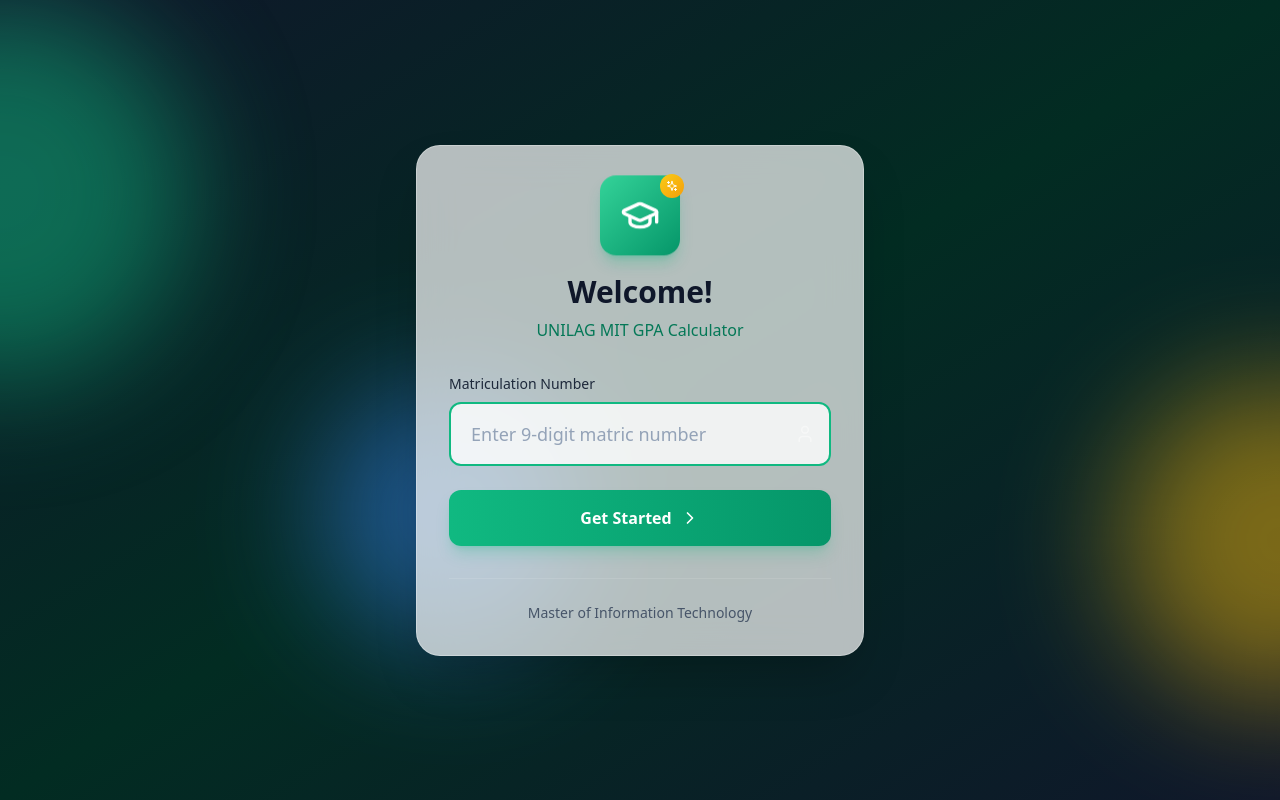
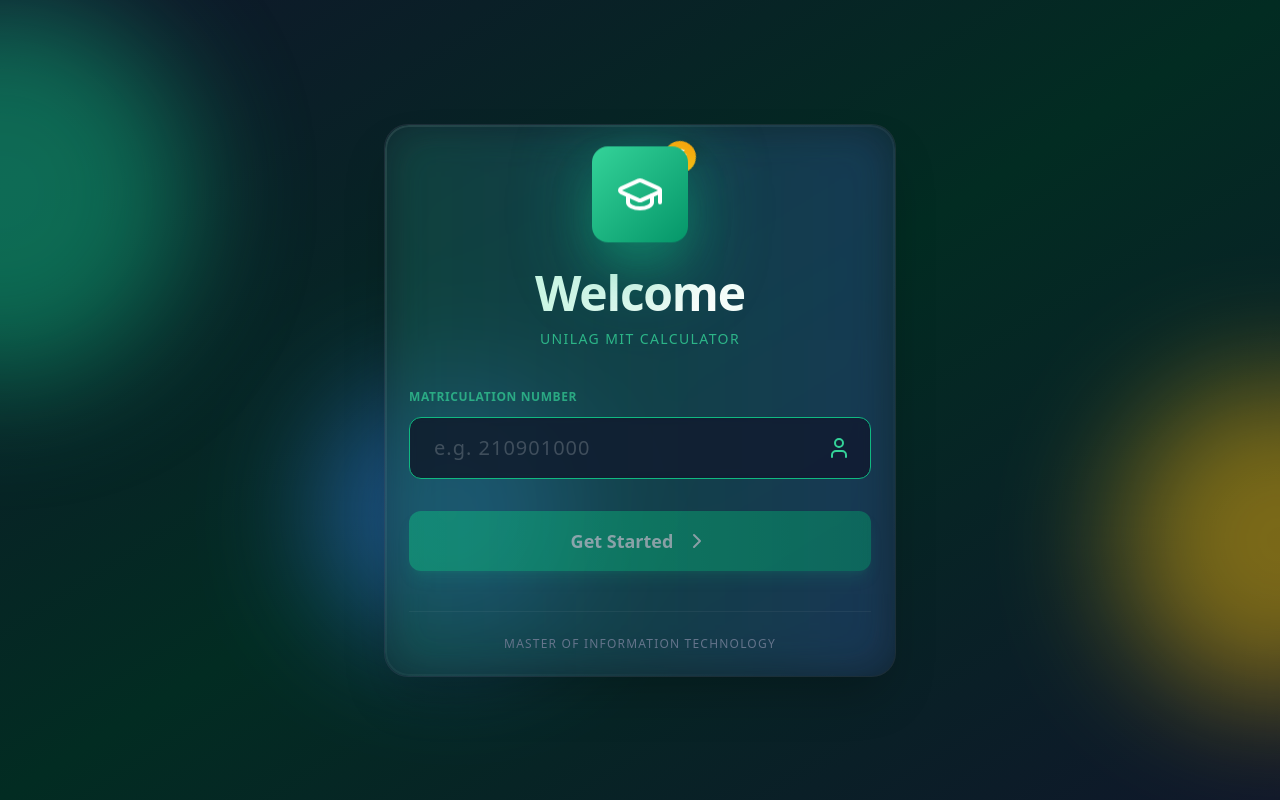
Before and after one commit to ridbay/UNILAG-MIT-GPA-CALCULATOR, a React (Vite) app: page / in a window 1280 px wide. Built offline with nearby package versions, Linux system fonts and the light colour scheme.

Commit message:
feat: refactor dashboard layout to a bento-grid and add visual progress tracking to GPA display

```diff
--- a/src/components/GpaDisplay.tsx
+++ b/src/components/GpaDisplay.tsx
@@ -94,48 +94,89 @@
 
   return (
     <div className="relative">
-      <div id="gpa-display-card" ref={cardRef} className="glass rounded-2xl p-6 card-hover">
-        <div className="text-center">
-          {/* Giant GPA Number */}
-          <div className="relative inline-block mb-4">
-            <div className={`text-7xl font-black bg-gradient-to-br ${getGpaGradient()} bg-clip-text text-transparent`}>
-              {gpa.toFixed(2)}
+      <div id="gpa-display-card" ref={cardRef} className="bento-item col-span-12 lg:col-span-12 flex flex-col items-center justify-center min-h-[300px]">
+        <div className="text-center w-full relative z-10">
+          {/* Circular Progress & Giant GPA Number */}
+          <div className="relative inline-flex items-center justify-center w-64 h-64 mb-6">
+            {/* SVG Ring */}
+            <svg className="absolute inset-0 w-full h-full transform -rotate-90" viewBox="0 0 100 100">
+              {/* Background track */}
+              <circle
+                cx="50"
+                cy="50"
+                r="45"
+                fill="none"
+                stroke="rgba(255,255,255,0.1)"
+                strokeWidth="8"
+                className="transition-all duration-1000 ease-out"
+              />
+              {/* Progress track */}
+              <circle
+                cx="50"
+                cy="50"
+                r="45"
+                fill="none"
+                stroke={gpa >= 4.50 ? '#10b981' : gpa >= 2.40 ? '#3b82f6' : gpa >= 1.50 ? '#f97316' : '#ef4444'}
+                strokeWidth="8"
+                strokeLinecap="round"
+                strokeDasharray={`${(gpa / 5) * 283} 283`}
+                className="transition-all duration-1000 ease-out animate-pulse-glow"
+              />
+            </svg>
+
+            {/* Inner Content */}
+            <div className="flex flex-col items-center justify-center absolute inset-0">
+              <div className={`text-6xl font-black bg-gradient-to-br ${getGpaGradient()} bg-clip-text text-transparent`}>
+                {gpa.toFixed(2)}
+              </div>
+              <div className="text-slate-400 text-xs font-medium uppercase tracking-wider mt-1">out of 5.0</div>
             </div>
+
             {gpa >= 4.50 && (
-              <div className="absolute -top-2 -right-2">
-                <Sparkles className="w-8 h-8 text-yellow-400 animate-pulse" />
+              <div className="absolute top-0 right-0 animate-spin-slow">
+                <Sparkles className="w-8 h-8 text-yellow-400" />
               </div>
             )}
           </div>
 
-          <div className="text-slate-700 text-sm mb-4">Cumulative GPA</div>
-
+          {/* GPA Class Badge */}
           {gpa > 0 && (
-            <div className={`inline-flex items-center gap-2 px-4 py-2 rounded-full bg-gradient-to-r ${getClassBadgeColors()}`}>
-              <span className={`font-semibold ${getClassTextColor()}`}>
+            <div className={`inline-flex items-center gap-2 px-6 py-2.5 rounded-2xl bg-gradient-to-r ${getClassBadgeColors()} shadow-xl backdrop-blur-md mb-6 transition-transform hover:scale-105 cursor-default`}>
+              <span className={`font-bold ${getClassTextColor()} tracking-wide`}>
                 {gpaClass}
               </span>
             </div>
           )}
         </div>
 
+        {/* Gamification / Next Milestone */}
+        {gpa > 0 && gpa < 4.50 && (
+          <div className="w-full mt-2 pt-6 border-t border-white/5">
+            <div className="text-center p-4 rounded-xl bg-white/5 border border-white/10 backdrop-blur-sm">
+              <p className="text-sm text-slate-300">
+                <span className="font-semibold text-white">Next Milestone:</span> Keep pushing! You're on your way to the next class.
+              </p>
+            </div>
+          </div>
+        )}
+
         {/* Graduation Status */}
-        <div className="mt-6 pt-6 border-t border-white/10">
-          <div className="flex items-center gap-3">
-            <div className={`p-2 rounded-lg bg-gradient-to-br ${getStatusBgGradient()}`}>
-              <StatusIcon className={`w-5 h-5 ${graduationStatus.color}`} />
+        <div className="w-full mt-6 pt-6 border-t border-white/5">
+          <div className="flex items-center gap-4 p-4 rounded-xl bg-white/5 border border-white/10 transition-colors hover:bg-white/10">
+            <div className={`p-3 rounded-xl bg-gradient-to-br ${getStatusBgGradient()}`}>
+              <StatusIcon className={`w-6 h-6 ${graduationStatus.color}`} />
             </div>
-            <div className="flex-1">
-              <div className={`font-semibold ${graduationStatus.color}`}>{graduationStatus.status}</div>
-              <div className="text-xs text-slate-600">{graduationStatus.description}</div>
+            <div className="flex-1 text-left">
+              <div className={`font-bold text-lg ${graduationStatus.color}`}>{graduationStatus.status}</div>
+              <div className="text-sm text-slate-400">{graduationStatus.description}</div>
             </div>
           </div>
         </div>
 
         {/* Branding for screenshot */}
         {gpa > 0 && (
-          <div className="mt-4 pt-4 border-t border-white/5 text-center">
-            <div className="text-xs text-slate-500">UNILAG MIT GPA Calculator</div>
+          <div className="mt-6 pt-4 border-t border-white/5 text-center w-full">
+            <div className="text-xs text-slate-500 font-medium tracking-wide">UNILAG MIT GPA Calculator</div>
           </div>
         )}
       </div>
--- a/src/components/WelcomeScreen.tsx
+++ b/src/components/WelcomeScreen.tsx
@@ -18,34 +18,44 @@
       <div className="orb w-64 h-64 bg-blue-500 top-1/2 left-1/4 animate-float" style={{ animationDelay: '-2s' }} />
 
       <div className="relative z-10 min-h-screen flex items-center justify-center p-4">
-        <div className="glass rounded-3xl p-8 w-full max-w-md animate-scale-in shadow-2xl">
+        <div className="bento-item p-10 w-full max-w-lg animate-slide-up shadow-2xl relative overflow-hidden group">
+          {/* Decorative cinematic lighting */}
+          <div className="absolute top-0 inset-x-0 h-px bg-gradient-to-r from-transparent via-emerald-400 to-transparent opacity-0 group-hover:opacity-100 transition-opacity duration-1000" />
+          <div className="absolute -inset-1 bg-gradient-to-r from-emerald-500 to-blue-500 rounded-3xl opacity-20 blur-xl group-hover:opacity-30 transition-opacity duration-1000" />
+
           {/* Logo */}
-          <div className="text-center mb-8">
-            <div className="relative inline-block">
-              <div className="w-20 h-20 bg-gradient-to-br from-emerald-400 to-emerald-600 rounded-2xl flex items-center justify-center mx-auto mb-4 animate-bounce-subtle shadow-lg shadow-emerald-500/30">
-                <GraduationCap className="w-10 h-10 text-white" />
+          <div className="text-center mb-10 relative z-10">
+              <div className="relative inline-block">
+                <div className="w-24 h-24 bg-gradient-to-br from-emerald-400 to-emerald-600 rounded-2xl flex items-center justify-center mx-auto mb-6 animate-bounce-subtle shadow-2xl shadow-emerald-500/40 relative z-10 transform transition-transform group-hover:scale-105">
+                  <GraduationCap className="w-12 h-12 text-white" />
+                </div>
+                {/* Glow behind logo */}
+                <div className="absolute inset-0 bg-emerald-500 blur-2xl opacity-40 animate-pulse-glow" />
+                <div className="absolute -top-2 -right-2 w-8 h-8 bg-gradient-to-br from-yellow-400 to-amber-500 rounded-full flex items-center justify-center animate-spin-slow shadow-lg">
+                  <Sparkles className="w-4 h-4 text-white" />
+                </div>
               </div>
-              <div className="absolute -top-1 -right-1 w-6 h-6 bg-gradient-to-br from-yellow-400 to-amber-500 rounded-full flex items-center justify-center animate-pulse">
-                <Sparkles className="w-3 h-3 text-white" />
-              </div>
+              <h1 className="text-5xl font-black text-transparent bg-clip-text bg-gradient-to-r from-emerald-300 via-white to-emerald-300 animate-gradient mb-3 tracking-tight">
+                Welcome
+              </h1>
+              <p className="text-emerald-400/80 font-medium tracking-widest uppercase text-sm">
+                UNILAG MIT Calculator
+              </p>
             </div>
-            <h1 className="text-3xl font-bold text-slate-900 mb-2">Welcome!</h1>
-            <p className="text-emerald-700">UNILAG MIT GPA Calculator</p>
-          </div>
 
           {/* Form */}
-          <div className="space-y-6">
-            <div>
-              <label htmlFor="matric-number" className="block text-sm font-medium text-slate-800 mb-2">
+          <div className="space-y-8 relative z-10">
+            <div className="relative">
+              <label htmlFor="matric-number" className="block text-xs font-bold text-emerald-400/70 uppercase tracking-wider mb-3">
                 Matriculation Number
               </label>
-              <div className="relative group">
+              <div className="relative group/input">
+                <div className={`absolute -inset-0.5 bg-gradient-to-r from-emerald-500 to-blue-500 rounded-xl blur opacity-0 group-hover/input:opacity-30 transition duration-500 ${hasInput ? 'opacity-30' : ''}`} />
                 <input
                   type="text"
                   id="matric-number"
-                  className={`w-full px-5 py-4 bg-white/10 border-2 ${hasInput && !isValidMatric ? 'border-red-400/50' : 'border-white/20'
-                    } rounded-xl text-slate-900 placeholder-slate-400 focus:border-emerald-500 focus:bg-white/80 transition-all duration-300 outline-none text-lg`}
-                  placeholder="Enter 9-digit matric number"
+                  className={`relative w-full px-6 py-4 bg-slate-900/50 border ${hasInput && !isValidMatric ? 'border-red-400/50' : 'border-white/10'} rounded-xl text-white placeholder-white/20 focus:border-emerald-500 focus:bg-slate-900/80 transition-all duration-300 outline-none text-xl font-medium tracking-wider backdrop-blur-sm`}
+                  placeholder="e.g. 210901000"
                   value={matricNumber}
                   onChange={(e) => {
                     const value = e.target.value.replace(/\D/g, '').slice(0, 9);
@@ -53,13 +63,13 @@
                   }}
                   autoFocus
                 />
-                <div className="absolute right-4 top-1/2 -translate-y-1/2">
-                  <User className="w-5 h-5 text-white/40" />
+                <div className="absolute right-5 top-1/2 -translate-y-1/2 text-white/30 group-focus-within/input:text-emerald-400 transition-colors">
+                  <User className="w-6 h-6" />
                 </div>
               </div>
               {hasInput && !isValidMatric && (
-                <p className="mt-2 text-sm text-red-400 flex items-center gap-1">
-                  <span className="w-1 h-1 bg-red-400 rounded-full" />
+                <p className="absolute -bottom-6 left-0 text-sm text-red-400 flex items-center gap-1.5 animate-slide-up">
+                  <span className="w-1.5 h-1.5 bg-red-400 rounded-full" />
                   Must be exactly 9 digits
                 </p>
               )}
@@ -67,16 +77,17 @@
 
             <button
               onClick={onLogin}
-              className="btn-premium w-full bg-gradient-to-r from-emerald-500 to-emerald-600 hover:from-emerald-400 hover:to-emerald-500 text-white font-semibold py-4 px-6 rounded-xl transition-all duration-300 flex items-center justify-center gap-2 shadow-lg shadow-emerald-500/25 hover:shadow-emerald-500/40 hover:scale-[1.02] active:scale-[0.98]"
+              disabled={!isValidMatric}
+              className={`btn-premium w-full bg-gradient-to-r from-emerald-500 to-emerald-600 hover:from-emerald-400 hover:to-emerald-500 text-white font-bold py-4 px-6 rounded-xl transition-all duration-500 flex items-center justify-center gap-3 shadow-lg shadow-emerald-500/25 hover:shadow-emerald-500/40 transform hover:-translate-y-1 ${!isValidMatric ? 'opacity-50 cursor-not-allowed transform-none hover:shadow-none' : ''}`}
             >
-              <span>Get Started</span>
-              <ChevronRight className="w-5 h-5" />
+              <span className="text-lg">Get Started</span>
+              <ChevronRight className="w-6 h-6" />
             </button>
           </div>
 
           {/* Footer */}
-          <div className="mt-8 pt-6 border-t border-white/10 text-center">
-            <p className="text-slate-600 text-sm">
+          <div className="mt-10 pt-6 border-t border-white/5 text-center relative z-10">
+            <p className="text-slate-500 text-xs font-medium uppercase tracking-widest">
               Master of Information Technology
             </p>
           </div>
--- a/src/index.css
+++ b/src/index.css
@@ -261,6 +261,53 @@
   .stagger-item:nth-child(10) { animation-delay: 0.5s; }
 }
 
+/* Bento Box Grid */
+.bento-grid {
+  display: grid;
+  grid-template-columns: repeat(12, 1fr);
+  gap: 1.5rem;
+}
+
+.bento-item {
+  background: rgba(30, 41, 59, 0.4);
+  backdrop-filter: blur(20px);
+  -webkit-backdrop-filter: blur(20px);
+  border: 1px solid rgba(255, 255, 255, 0.05);
+  border-radius: 1.5rem;
+  padding: 1.5rem;
+  transition: all 0.3s cubic-bezier(0.4, 0, 0.2, 1);
+  position: relative;
+  overflow: hidden;
+}
+
+.bento-item::before {
+  content: '';
+  position: absolute;
+  top: 0; left: 0; right: 0; bottom: 0;
+  border-radius: inherit;
+  padding: 2px;
+  background: linear-gradient(135deg, rgba(255,255,255,0.1), rgba(255,255,255,0));
+  -webkit-mask: linear-gradient(#fff 0 0) content-box, linear-gradient(#fff 0 0);
+  -webkit-mask-composite: xor;
+  mask-composite: exclude;
+  pointer-events: none;
+}
+
+.bento-item:hover {
+  transform: translateY(-4px);
+  box-shadow: 0 20px 40px rgba(0, 0, 0, 0.2), 0 0 20px rgba(16, 185, 129, 0.1);
+  border-color: rgba(16, 185, 129, 0.2);
+}
+
+.animate-spin-slow {
+  animation: spin 8s linear infinite;
+}
+
+@keyframes spin {
+  from { transform: rotate(0deg); }
+  to { transform: rotate(360deg); }
+}
+
 /* Reduce motion for users who prefer it */
 @media (prefers-reduced-motion: reduce) {
   *, *::before, *::after {
```
Also changed, not shown: src/App.tsx (+26 -7 lines), src/components/StatsGrid.tsx (+30 -13 lines).
